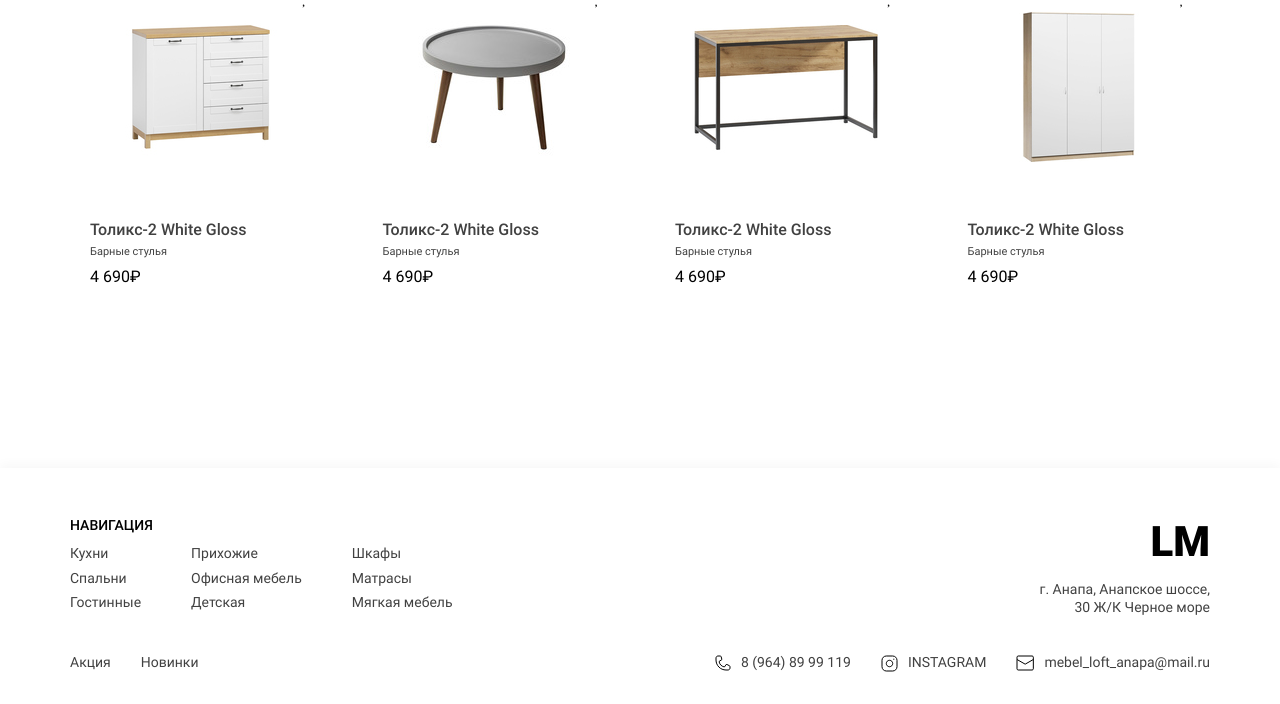
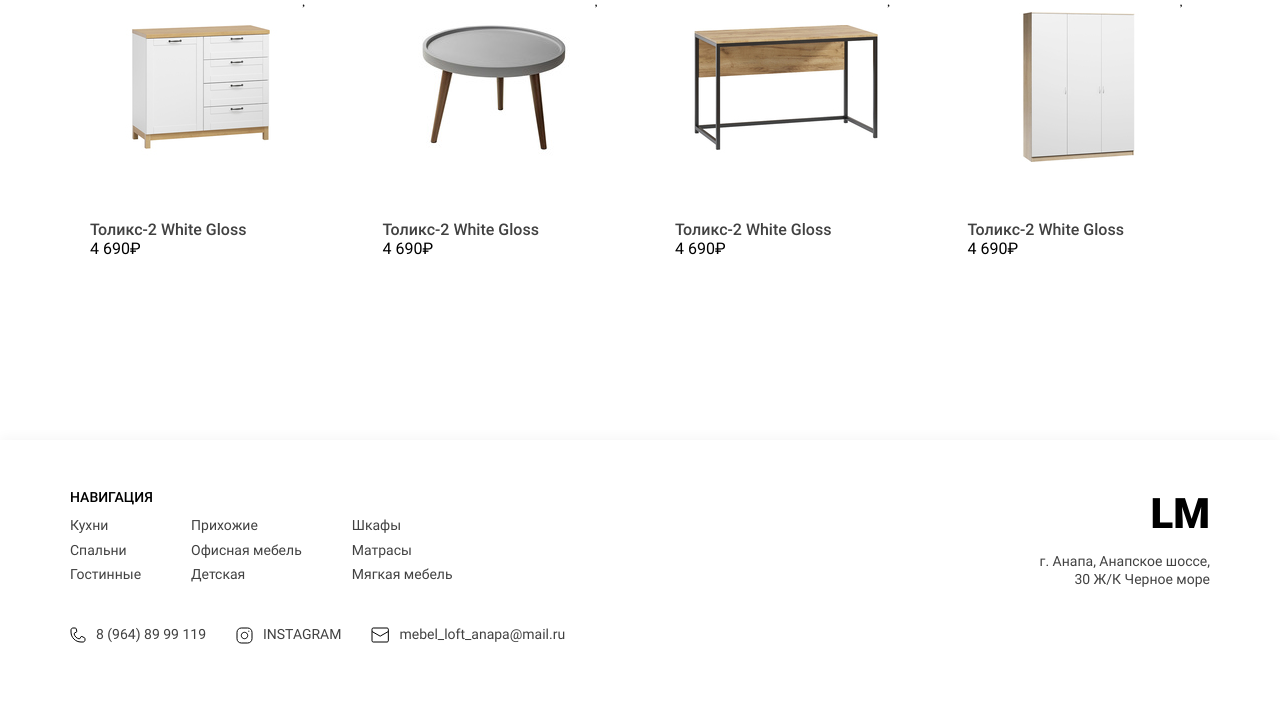
Before and after one commit to azamat-9933/LoftMebel, a Django app: page /basket/ in a window 1280 px wide. Shown: the part 953-1657 px from the top of the page. After the commit the page ends 1629 px from the top, so only its background shows below. Run offline with Django 4.2, Linux system fonts and the light colour scheme; some web fonts are replaced.

Commit message:
'fourth'

```diff
--- a/shop/loft/static/loft/style/style.css
+++ b/shop/loft/static/loft/style/style.css
@@ -784,9 +784,6 @@
     display: flex;
     align-items: flex-start;
     justify-content: space-between;
-    width: 100%;
-    max-width: 388px;
-    margin: 20px 0 18px;
 }
 
 .paremetes__list-item {
--- a/shop/loft/templates/loft/components/_footer.html
+++ b/shop/loft/templates/loft/components/_footer.html
@@ -33,10 +33,6 @@
                 <!-- /.footer__navigate -->
 
                 <div class="footer__social">
-                    <ul class="footer__navigate-list _short">
-                        <li><a href="#!" class="footer__navigate-links">Акция</a></li>
-                        <li><a href="#!" class="footer__navigate-links">Новинки</a></li>
-                    </ul>
 
                     <ul class="footer__social-list">
                         <li>
--- a/shop/loft/templates/loft/components/_header.html
+++ b/shop/loft/templates/loft/components/_header.html
@@ -96,6 +96,7 @@
             </a>
         </li>
 
+
     </ul>
     <!-- /.nav__categories -->
 
--- a/shop/loft/templates/loft/components/_navbar.html
+++ b/shop/loft/templates/loft/components/_navbar.html
@@ -85,32 +85,6 @@
                 <img src="{% static 'loft/assets/icons/nav_menu/childrensroom-icon.svg' %}" alt="icons">Детская
             </a>
         </li>
-        <li>
-            <a href="#!" class="nav__list-links">
-                <img src="{% static 'loft/assets/icons/nav_menu/Vector.svg' %}" alt="icons">
-                Акция
-            </a>
-        </li>
-        <li>
-            <a href="#!" class="nav__list-links">
-                <img src="{% static 'loft/assets/icons/nav_menu/new.svg' %}" alt="icons">Новинки
-            </a>
-        </li>
-        <li>
-            <a href="#!" class="nav__list-links">
-                <img src="{% static 'loft/assets/icons/nav_menu/mattress.svg' %}" alt="icons">Матрасы
-            </a>
-        </li>
-        <li>
-            <a href="#!" class="nav__list-links">
-                <img src="{% static 'loft/assets/icons/nav_menu/armchair.svg' %}" alt="icons">Мягкая мебель
-            </a>
-        </li>
-        <li>
-            <a href="#!" class="nav__list-links">
-                <img src="{% static 'loft/assets/icons/nav_menu/cupboard.svg' %}" alt="icons">Шкафы
-            </a>
-        </li>
     </ul>
     <!-- /.nav__categories -->
 </nav>
--- a/shop/loft/templates/loft/components/_products.html
+++ b/shop/loft/templates/loft/components/_products.html
@@ -13,7 +11,6 @@
                                                        class="products__item-img"></a>
                         <div class="products__item-text">
                             <h3 class="products__item-title">Толикс-2 White Gloss</h3>
-                            <div class="products__item-desrc">Барные стулья</div>
                             <div class="products__item-price">4 690₽</div>
                         </div>
                         <!-- /.products__item-text -->
@@ -54,7 +51,6 @@
                                                        class="products__item-img"></a>
                         <div class="products__item-text">
                             <h3 class="products__item-title">Толикс-2 White Gloss</h3>
-                            <div class="products__item-desrc">Барные стулья</div>
                             <div class="products__item-price">4 690₽</div>
                         </div>
                         <!-- /.products__item-text -->
@@ -95,7 +91,6 @@
                                                        class="products__item-img"></a>
                         <div class="products__item-text">
                             <h3 class="products__item-title">Толикс-2 White Gloss</h3>
-                            <div class="products__item-desrc">Барные стулья</div>
                             <div class="products__item-price">4 690₽</div>
                         </div>
                         <!-- /.products__item-text -->
@@ -136,7 +131,6 @@
                                                        class="products__item-img"></a>
                         <div class="products__item-text">
                             <h3 class="products__item-title">Толикс-2 White Gloss</h3>
-                            <div class="products__item-desrc">Барные стулья</div>
                             <div class="products__item-price">4 690₽</div>
                         </div>
                         <!-- /.products__item-text -->
```
Also changed, not shown: other parts of shop/loft/templates/loft/components/_products.html (+1 -3 lines), shop/loft/models.py (+45 -1 lines), shop/templates/base.html (added).
